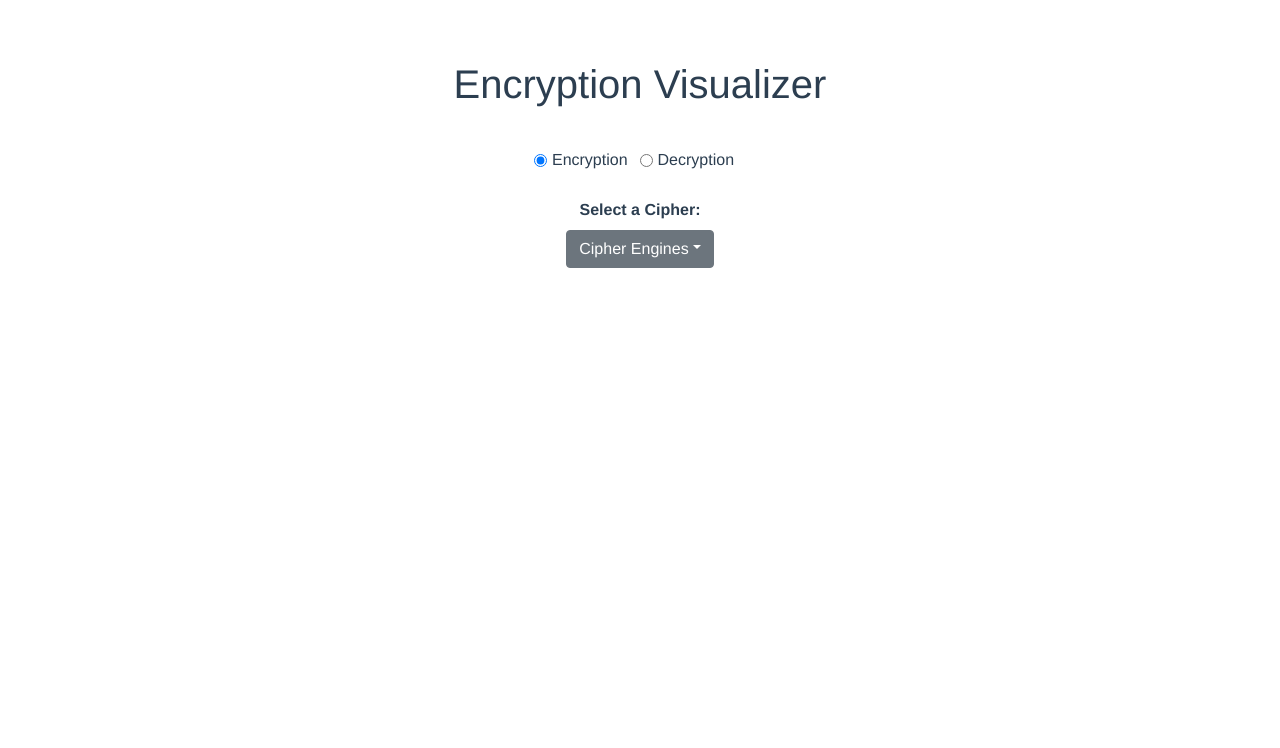
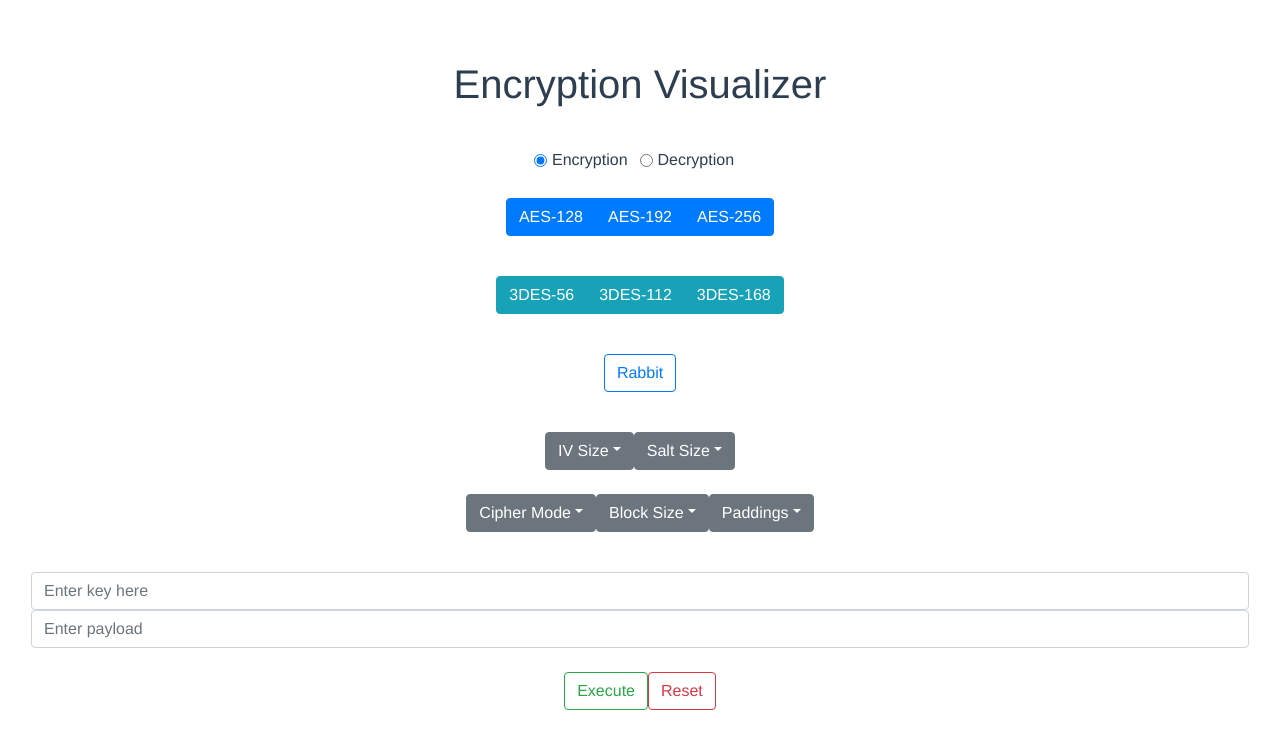
Before and after one commit to kevhunte/CryptoVisualizer, a Vue app: page / in a window 1280 px wide. Shown: the top 748 px of the page. Built offline with nearby package versions, Linux system fonts and the light colour scheme.

Commit message:
Refactored form

```diff
--- a/src/App.vue
+++ b/src/App.vue
@@ -3,9 +3,12 @@
   <!--<img alt="Vue logo" src="./assets/logo.png">
   <HelloWorld msg="Welcome to Your Vue.js App"/>-->
   <Form msg="Encryption Visualizer" @cipher="initCipher" />
-  {{cipherData}}
-  {{temp}}
-  <!--Instantiate engine and send to visualization component here-->
+
+  <div>
+    <b-form-textarea v-if="temp !== '' " id="cipher-output" v-model="temp" readonly label="output" rows="3" max-rows="6"></b-form-textarea>
+  </div>
+  <!--{{cipherData}}
+  Make Footer-->
 </div>
 </template>
 
@@ -26,7 +29,7 @@ export default {
     }
   },
   mounted: function() {
-    this.Encrypt();
+    //this.Encrypt();
   },
   methods: {
     initCipher(value) {
@@ -40,8 +43,9 @@ export default {
       const phrase = 'bananas';
       //var output = CryptoJS.AES.encrypt("bananas", "password").toString();
       //console.log('SHA1 - ', CryptoJS.SHA1(phrase).toString());
-      //console.log(CryptoJS);
-      console.log('AES No Params', CryptoJS.AES.encrypt(phrase, key).toString());
+      console.log(CryptoJS);
+      this.temp = CryptoJS.AES.encrypt(phrase, key).toString();
+      console.log('AES No Params', this.temp);
     }
   }
 }
--- a/src/components/Form.vue
+++ b/src/components/Form.vue
@@ -29,137 +29,84 @@ a {
   <div class="Enc-Engines">
     <b-form-radio-group label="Input/Output" v-model="form.encryption" :options="[{text:'Encryption',value:true},{text:'Decryption',value:false}]" plain name="enc-radios">
     </b-form-radio-group>
-    <br>
-    <strong>Select a Cipher:</strong>
-    <br>
+    <div id="aes-group" class="w-responsive text-center mx-auto p-3 mt-2">
+      <b-button-group>
+        <b-button @click="setData('AES',128)" variant="primary">AES-128</b-button>
+        <b-button @click="setData('AES',192)" variant="primary">AES-192</b-button>
+        <b-button @click="setData('AES',256)" variant="primary">AES-256</b-button>
+      </b-button-group>
+    </div>
 
-    <b-dropdown v-b-popover.hover.top="'Symmetric Algorithms'" id="dropdown-1" :text="dropdownText" class="m-md-2">
-      <b-dropdown-item :active="engine === 'AES'" v-b-toggle.AES-1 @click="setEngine('AES')">AES</b-dropdown-item>
-      <b-dropdown-item :active="engine === 'Rijndael'" v-b-toggle.Rij-1 @click="setEngine('Rijndael')">Rijndael</b-dropdown-item>
-      <b-dropdown-item :active="engine === 'Twofish'" v-b-toggle.Two-1 @click="setEngine('Twofish')">Twofish</b-dropdown-item>
-    </b-dropdown>
-    <!--Link multiple Id's on v-b-toggle for sequential collapses-->
-    <b-collapse id="AES-1" accordion="alg-accordion" class="mt-2">
-      <p class="card-text">Blurb on AES Algorithm</p>
-      <!--<p class="card-text">AES contents Here: IV, Salt Size, Padding, Key Size</p>-->
-      <div class="form-container">
-        <b-form @submit="onSubmit" @reset="onReset">
-          <b-form-group id="aes-group-1" label="Key Size*:" label-for="aes-1" description="All computations are done in the browser.">
-            <b-form-select id="aes-1" v-model="form.keysize" :options="keysizes" required placeholder="Enter email"></b-form-select>
-          </b-form-group>
+    <div id="3des-group" class="w-responsive text-center mx-auto p-3 mt-2">
+      <b-button-group>
+        <b-button @click="setData('3DES',56)" variant="info">3DES-56</b-button>
+        <b-button @click="setData('3DES',112)" variant="info">3DES-112</b-button>
+        <b-button @click="setData('3DES',168)" variant="info">3DES-168</b-button>
+      </b-button-group>
+    </div>
 
-          <!--<b-form-group id="rij-group-2" label="Block Size*:" label-for="rij-2" description="The size of the returned output.">
-            <b-form-select id="rij-2" v-model="form.blocksize" :options="blocksizes" required placeholder="Enter name"></b-form-select>
-          </b-form-group>-->
+    <div id="rabbit-group" class="w-responsive text-center mx-auto p-3 mt-2">
+      <b-button-group>
+        <b-button @click="setData('Rabbit',128)" variant="outline-primary">Rabbit</b-button>
+      </b-button-group>
+    </div>
 
-          <b-form-group id="aes-group-2" label="Salt Size:" label-for="aes-2" description="The amount of random bits appended to the ciphertext.">
-            <b-form-select id="aes-2" v-model="form.saltsize" :options="sizes" placeholder="Enter name"></b-form-select>
-          </b-form-group>
+    <div id="algorithm-options" class="w-responsive text-center mx-auto p-3 mt-2">
+      <b-button-group>
+        <b-dropdown right text="IV Size">
+          <b-dropdown-item :active="form.ivsize === i" @click="setVal('iv', i)" v-for="i in sizes" :key="i">{{i}} Bits</b-dropdown-item>
+        </b-dropdown>
+      </b-button-group>
+      <b-button-group>
+        <b-dropdown right text="Salt Size">
+          <b-dropdown-item :active="form.saltsize === s" @click="setVal('salt', s)" v-for="s in sizes" :key="s">{{s}} Bits</b-dropdown-item>
+        </b-dropdown>
+      </b-button-group>
+      <br><br>
+      <b-button-group>
+        <b-dropdown right text="Cipher Mode">
+          <b-dropdown-item :active="form.ciphermode === m" @click="setVal('ciph', m)" v-for="m in modes" :key="m">{{m}}</b-dropdown-item>
+        </b-dropdown>
+      </b-button-group>
+      <b-button-group>
+        <b-dropdown right text="Block Size">
+          <b-dropdown-item :active="form.blocksize === b" @click="setVal('block', b)" v-for="b in blocksizes" :key="b">{{b}} Bits</b-dropdown-item>
+        </b-dropdown>
+      </b-button-group>
+      <b-button-group>
+        <b-dropdown right text="Paddings">
+          <b-dropdown-item :active="form.paddings === p" @click="setVal('pad', p)" v-for="p in paddingtypes" :key="p">{{p}}</b-dropdown-item>
+        </b-dropdown>
+      </b-button-group>
+    </div>
 
-          <b-form-group id="aes-group-3" label="Cipher Mode*:" label-for="aes-3" description="The ciphermode used for the Algorithm.">
-            <b-form-select id="aes-3" v-model="form.ciphermode" :options="modes" required></b-form-select>
-          </b-form-group>
-
-          <b-form-group id="aes-group-4" v-if="this.form.ciphermode !== 'none' && this.form.ciphermode !== null" label="IV Size:" label-for="aes-4" description="The amount of bits used as the first step of this encryption mode.">
-            <b-form-select id="aes-4" v-model="form.ivsize" :options="sizes"></b-form-select>
-          </b-form-group>
-
-          <b-form-group id="aes-group-4" label="Padding Type:" label-for="aes-4" description="The spacing needed between blocks.">
-            <b-form-select id="aes-4" v-model="form.paddings" :options="paddingtypes"></b-form-select>
-          </b-form-group>
-
-          <b-button type="submit" variant="success">Initialize Cipher</b-button>
-          <b-button type="reset" variant="danger">Reset</b-button>
-        </b-form>
-      </div>
-    </b-collapse>
-
-    <b-collapse id="Rij-1" accordion="alg-accordion" class="mt-2">
-      <p class="card-text">Blurb on Rijndael Algorithm</p>
-      <div class="form-container">
-        <b-form @submit="onSubmit" @reset="onReset">
-          <b-form-group id="rij-group-1" label="Key Size*:" label-for="rij-1" description="All computations are done in the browser.">
-            <b-form-select id="rij-1" v-model="form.keysize" :options="keysizes" required placeholder="Enter email"></b-form-select>
-          </b-form-group>
-
-          <b-form-group id="rij-group-2" label="Block Size*:" label-for="rij-2" description="The size of the returned output.">
-            <b-form-select id="rij-2" v-model="form.blocksize" :options="blocksizes" required placeholder="Enter name"></b-form-select>
-          </b-form-group>
-
-          <b-form-group id="rij-group-3" label="Salt Size:" label-for="rij-3" description="The amount of random bits appended to the ciphertext.">
-            <b-form-select id="rij-3" v-model="form.saltsize" :options="sizes" placeholder="Enter name"></b-form-select>
-          </b-form-group>
-
-          <b-form-group id="rij-group-4" label="Cipher Mode*:" label-for="rij-4" description="The ciphermode used for the Algorithm.">
-            <b-form-select id="rij-4" v-model="form.ciphermode" :options="modes" required></b-form-select>
-          </b-form-group>
-
-          <b-form-group id="rij-group-5" v-if="this.form.ciphermode !== 'none' && this.form.ciphermode !== null" label="IV Size:" label-for="rij-5" description="The amount of bits used as the first step of this encryption mode.">
-            <b-form-select id="rij-5" v-model="form.ivsize" :options="sizes"></b-form-select>
-          </b-form-group>
-
-          <b-form-group id="rij-group-6" label="Padding Type:" label-for="rij-6" description="The spacing needed between blocks.">
-            <b-form-select id="rij-6" v-model="form.paddings" :options="paddingtypes"></b-form-select>
-          </b-form-group>
-
-          <b-button type="submit" variant="success">Initialize Cipher</b-button>
-          <b-button type="reset" variant="danger">Reset</b-button>
-        </b-form>
-      </div>
-    </b-collapse>
-    <b-collapse id="Two-1" accordion="alg-accordion" class="mt-2">
-      <p class="card-text">Blurb on Twofish Algorithm</p>
-      <p class="card-text">Twofish contents Here: IV, Salt Size, Padding, Key Size</p>
-      <div class="form-container">
-        <b-form @submit="onSubmit" @reset="onReset">
-          <b-form-group id="two-group-1" label="Key Size*:" label-for="two-1" description="All computations are done in the browser.">
-            <b-form-select id="two-1" v-model="form.keysize" :options="[128,256]" required placeholder="Enter email"></b-form-select>
-          </b-form-group>
-
-          <b-form-group id="two-group-2" label="Block Size*:" label-for="two-2" description="The size of the returned output.">
-            <b-form-select id="two-2" v-model="form.blocksize" :options="[128]" required placeholder="Enter name"></b-form-select>
-          </b-form-group>
-
-          <b-form-group id="two-group-3" label="Salt Size:" label-for="two-3" description="The amount of random bits appended to the ciphertext.">
-            <b-form-select id="two-3" v-model="form.saltsize" :options="sizes" placeholder="Enter name"></b-form-select>
-          </b-form-group>
-
-          <b-form-group id="two-group-4" label="Cipher Mode*:" label-for="two-4" description="The ciphermode used for the Algorithm.">
-            <b-form-select id="two-4" v-model="form.ciphermode" :options="modes" required></b-form-select>
-          </b-form-group>
-
-          <b-form-group id="two-group-5" v-if="this.form.ciphermode !== 'none' && this.form.ciphermode !== null" label="IV Size:" label-for="two-5" description="The amount of bits used as the first step of this encryption mode.">
-            <b-form-select id="two-5" v-model="form.ivsize" :options="sizes"></b-form-select>
-          </b-form-group>
-
-          <b-form-group id="two-group-6" label="Padding Type:" label-for="two-6" description="The spacing needed between blocks.">
-            <b-form-select id="two-6" v-model="form.paddings" :options="paddingtypes"></b-form-select>
-          </b-form-group>
-
-          <b-button type="submit" variant="success">Initialize Cipher</b-button>
-          <b-button type="reset" variant="danger">Reset</b-button>
-        </b-form>
-      </div>
-    </b-collapse>
+    <b-form-group class="w-responsive text-center mx-auto p-3 mt-2" id="input-text-group">
+      <b-form-input v-model="form.key" placeholder="Enter key here"></b-form-input>
+      <b-form-input v-model="form.payload" placeholder="Enter payload"></b-form-input>
+      <br>
+      <b-button @click="onSubmit" variant="outline-success">Execute</b-button>
+      <b-button @click="onReset" variant="outline-danger">Reset</b-button>
+    </b-form-group>
   </div>
 </div>
 </template>
 
 <script>
 /*eslint-disable*/
+
 export default {
   name: 'Form',
   props: {
     msg: String
   },
+  components: {},
   data() {
     return {
-      engine: '',
       dropdownText: 'Cipher Engines',
-      sizes: [16, 32],
+      sizes: [16, 32, 64],
       keysizes: [128, 192, 256],
-      blocksizes: [128, 256],
-      paddingtypes: ['none', 'PKCS7', 'ANSIX923'],
+      blocksizes: [64, 128, 256],
+      paddingtypes: ['Zeroes', 'PKCS7', 'ANSIX923'],
       modes: ['ECB', 'CBC', 'CTR', 'CFB', 'OFB'],
       form: {
         encryption: true,
@@ -169,25 +116,47 @@ export default {
         saltsize: null,
         ciphermode: null,
         ivsize: null,
-        paddings: null
+        paddings: null,
+        payload: '',
+        key: ''
       },
     }
   },
   methods: {
-    setEngine(val) {
-      this.engine = val;
-      this.dropdownText = val;
-      this.form.name = val;
+    setData(name, keysize) {
+      this.form.name = name;
+      this.form.keysize = keysize;
+    },
+    setVal(name, val) {
+      let f = this.form;
+      if (name === 'block') {
+        f.blocksize = val;
+      } else if (name === 'iv') {
+        f.ivsize = val;
+      } else if (name === 'salt') {
+        f.saltsize = val;
+      } else if (name === 'ciph') {
+        f.ciphermode = val;
+      } else if (name === 'pad') {
+        f.paddings = val;
+      } else if (name === 'payload') {
+        f.payload = val;
+      } else if (name === 'key') {
+        f.key = val;
+      }
     },
     onReset(evt) {
       evt.preventDefault();
       this.form.encryption = true;
+      this.form.name = '';
       this.form.keysize = null;
       this.form.blocksize = null;
       this.form.saltsize = null;
       this.form.ivsize = null;
       this.form.ciphermode = null;
       this.form.paddings = null;
+      this.form.payload = '';
+      this.form.key = '';
     },
     onSubmit(evt) {
       evt.preventDefault();
```
